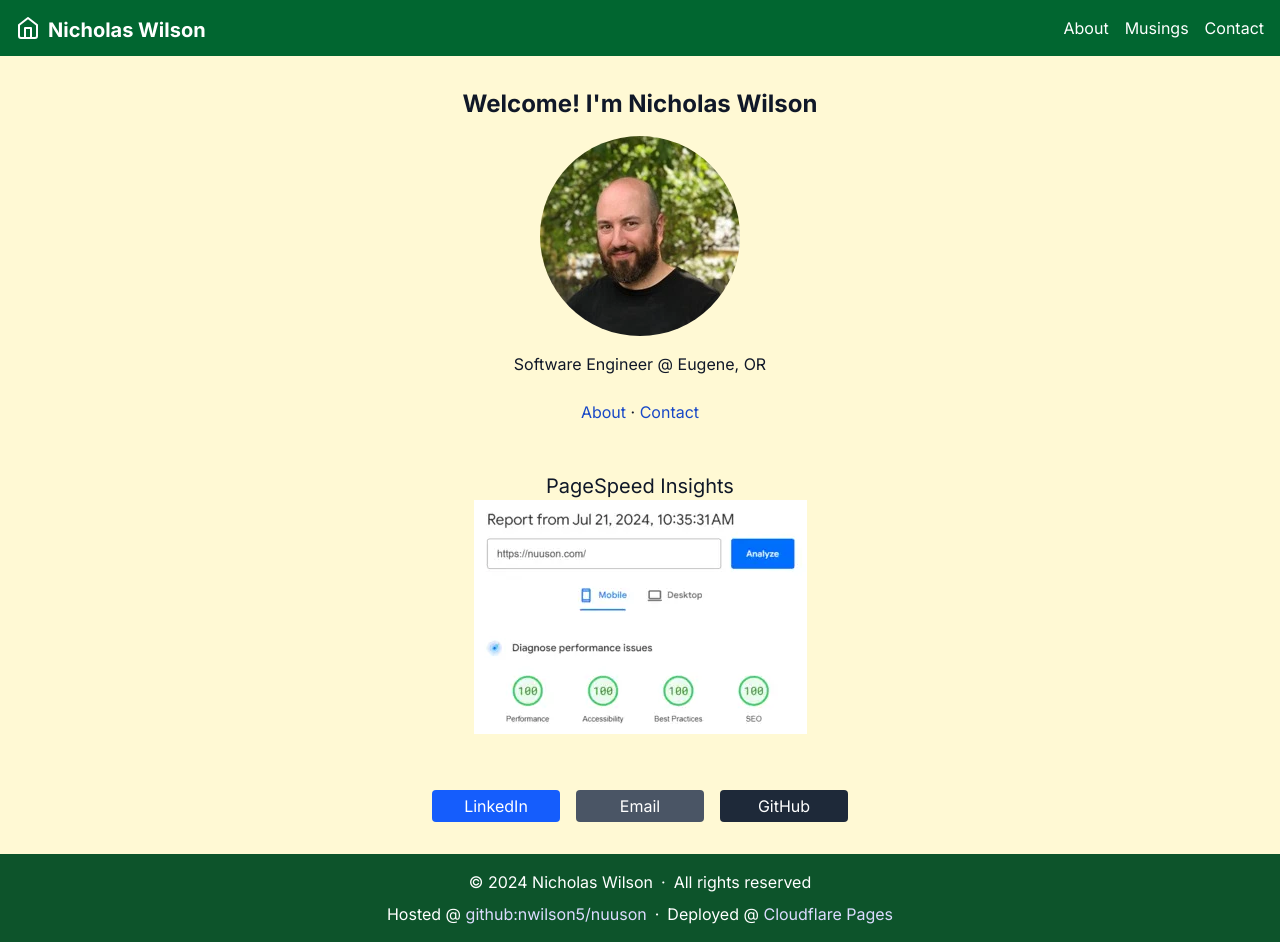
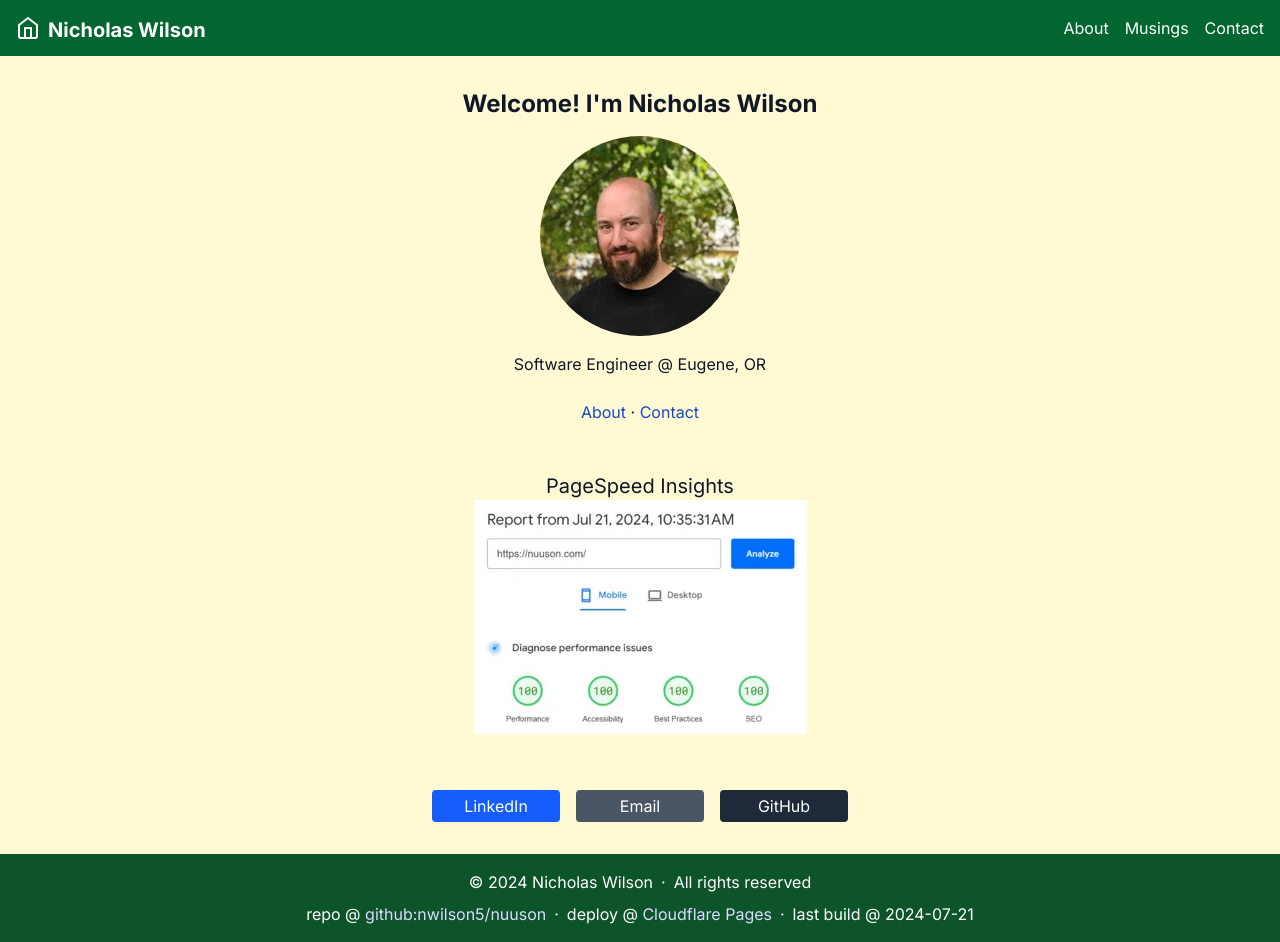
Before and after one commit to nwilson5/nuuson, a Next.js app: page / in a window 1280 px wide. Built offline with nearby package versions, Linux system fonts and the light colour scheme.

Commit message:
footer formatting

```diff
--- a/src/components/Footer.tsx
+++ b/src/components/Footer.tsx
@@ -1,4 +1,6 @@
 import Link from 'next/link'
+
+const buildDate = new Date().toISOString().split('T')[0]
 
 const Footer = () => {
   return (
@@ -13,9 +15,11 @@ const Footer = () => {
           <hr className="border-white max-w-xl mx-auto" />
         </div>
         <div className="container mx-auto px-4 pb-4 text-center flex flex-col sm:flex-row sm:items-center sm:gap-2 sm:item-center sm:justify-center">
-          <span>Hosted @ <Link href="https://github.com/nwilson5/nuuson" aria-label="GitHub repository">github:nwilson5/nuuson</Link></span>
+          <span>repo @ <Link href="https://github.com/nwilson5/nuuson" aria-label="GitHub repository">github:nwilson5/nuuson</Link></span>
           <span className="hidden sm:block">&middot;</span>
-          <span>Deployed @ <Link href="https://pages.cloudflare.com/">Cloudflare Pages</Link></span>
+          <span>deploy @ <Link href="https://pages.cloudflare.com/">Cloudflare Pages</Link></span>
+          <span className="hidden sm:block">&middot;</span>
+          <span>last build @ {buildDate}</span>
         </div>
     </footer>
   )
```
